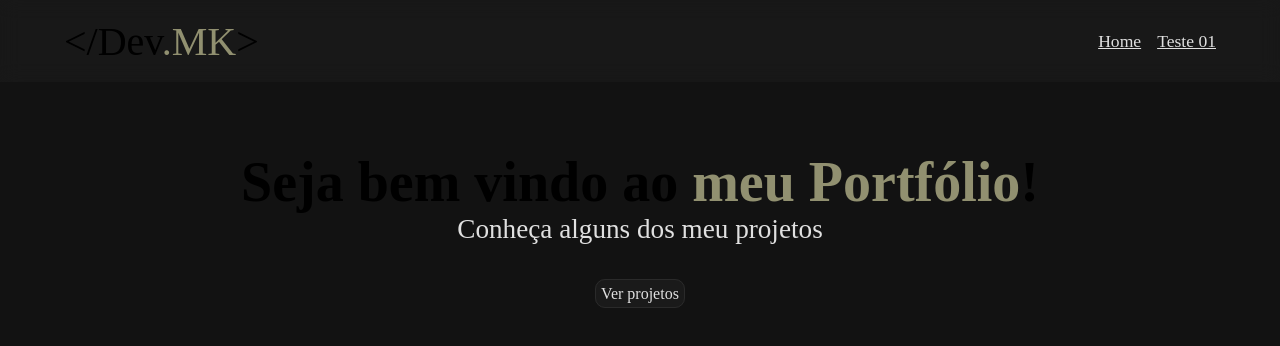
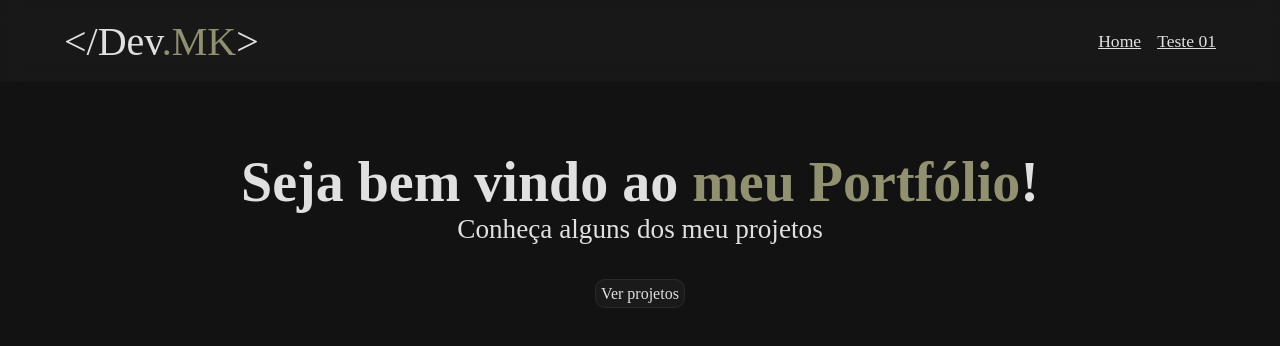
Before and after one commit to Moises-Bezerra-MK/meu-portfolio, a plain HTML site: page index.html in a window 1280 px wide. Drawn offline with Linux system fonts and the light colour scheme.

Commit message:
style(home): atualiza texto do h1 e logo para branco

```diff
--- a/style.css
+++ b/style.css
@@ -34,6 +34,7 @@ header{
 }
 
 header p{
+  color: var(--texto-principal);
   font-size: 2.5rem;
 }
 
@@ -68,6 +69,7 @@ header p{
   min-height: 80vh;
 }
 .hero h1{
+  color: var(--texto-principal);
   font-size: 3.5rem;
 }
 
@@ -90,4 +92,5 @@ header p{
 .hero a:hover{
   color: var(--texto-secundario);
   box-shadow: -1px 1px 5px var(--contraste);
+
 }
```
Also changed, not shown: index.html (+2 -1 lines).
